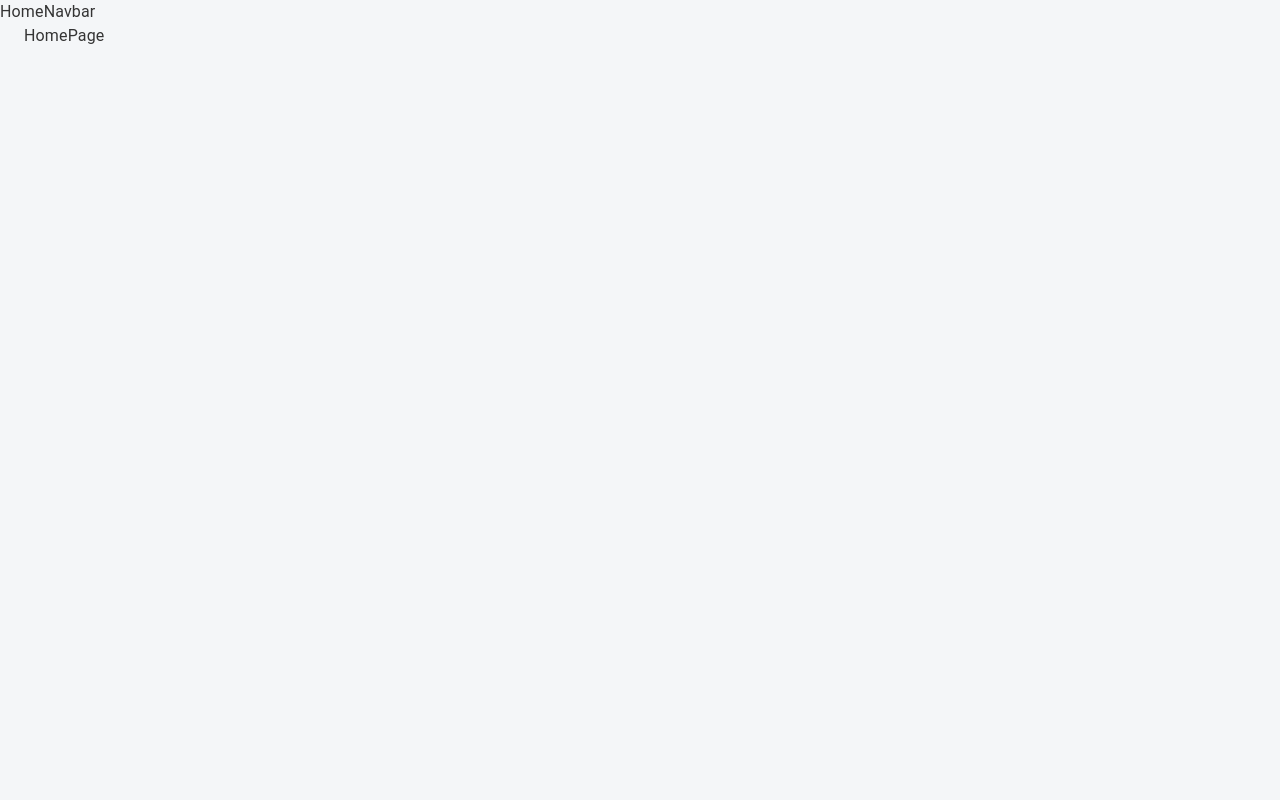
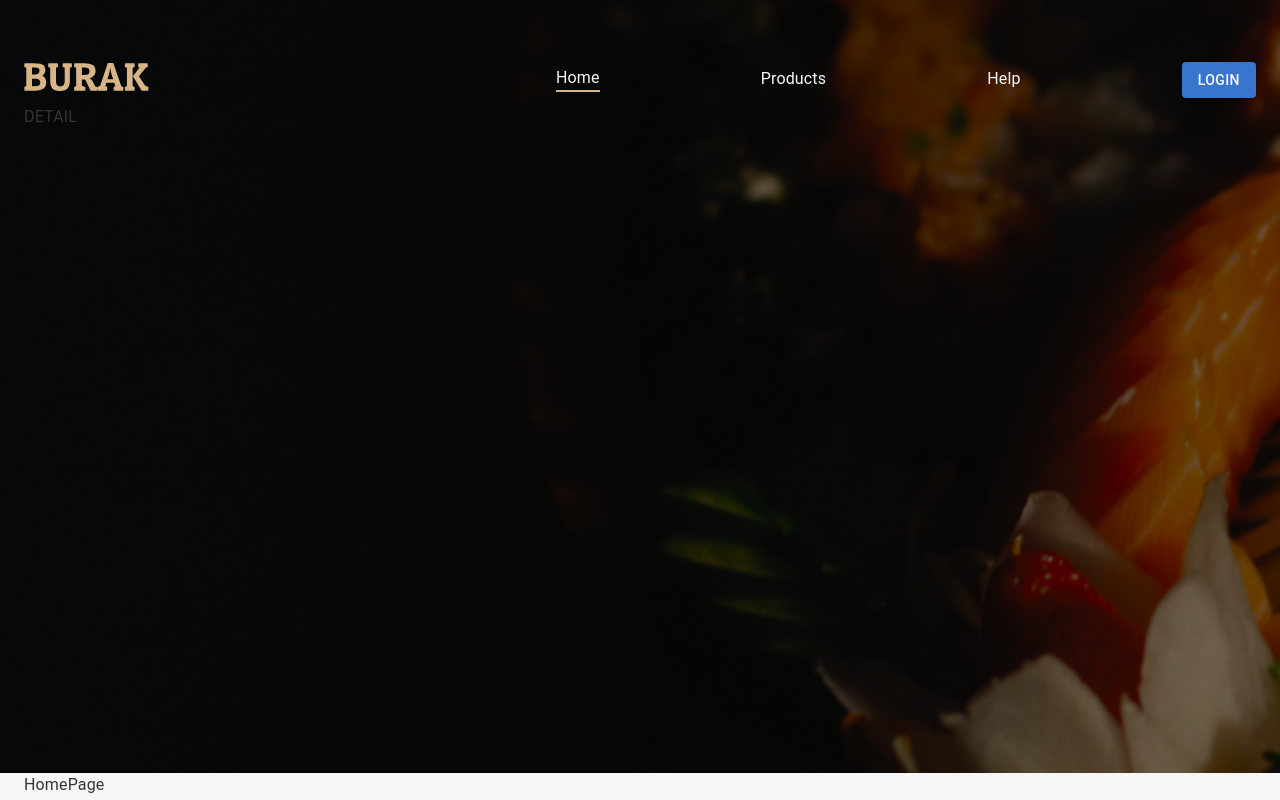
Before and after one commit to mamurdev/burak-react, a React (Create React App) app: page / in a window 1280 px wide. Built offline with nearby package versions, Linux system fonts and the light colour scheme.

Commit message:
feat: add Footer component and implement HomeNavbar with routing and styles

```diff
--- a/src/app/components/footer/index.tsx
+++ b/src/app/components/footer/index.tsx
@@ -0,0 +1,5 @@
+import { Container } from "@mui/material";
+
+export function Footer() {
+  return <Container>Footer</Container>
+}
--- a/src/app/components/header/HomeNavbar.tsx
+++ b/src/app/components/header/HomeNavbar.tsx
@@ -1,3 +1,79 @@
+import { Box, Button, Container, Stack } from "@mui/material";
+import { NavLink } from "react-router-dom";
+import "../../../css/navbar.css";
+
 export function HomeNavbar() {
-  return <div>HomeNavbar</div>
+  const authMember = null;
+
+  return (
+    <div className="home-navbar">
+      <Container sx={{ mt: "55px", height: "642px" }}>
+        <Stack
+          sx={{ height: "50px", justifyContent: "space-between", alignItems: "center" }}
+          direction="row"
+        >
+          <Box>
+            <NavLink to="/">
+              <img
+                style={{ width: "125px", height: "30px" }}
+                src="/icons/burak.svg"
+                alt=""
+              />
+            </NavLink>
+          </Box>
+          <Stack
+            sx={{
+              justifyContent: "space-between",
+              alignItems: "center",
+              minWidth: "700px",
+            }}
+            direction="row"
+          >
+            <Box className={"hover-line"}>
+              <NavLink to="/" activeClassName={"underline"}>
+                Home
+              </NavLink>
+            </Box>
+            <Box className={"hover-line"}>
+              <NavLink to="/products" activeClassName={"underline"}>
+                Products
+              </NavLink>
+            </Box>
+            {authMember ? (
+              <Box className={"hover-line"}>
+                <NavLink to="/orders" activeClassName={"underline"}>
+                  Orders
+                </NavLink>
+              </Box>
+            ) : null}
+            {authMember ? (
+              <Box className={"hover-line"}>
+                <NavLink to="/member-page" activeClassName={"underline"}>
+                  My Page
+                </NavLink>
+              </Box>
+            ) : null}
+            <Box className={"hover-line"}>
+              <NavLink to="/help" activeClassName={"underline"}>
+                Help
+              </NavLink>
+            </Box>
+            {!authMember ? (
+              <Box>
+                <Button
+                  variant="contained"
+                  style={{ background: "#3776CC", color: "#f8f8ff" }}
+                >
+                  Login
+                </Button>
+              </Box>
+            ) : (
+              <img alt="" />
+            )}
+          </Stack>
+        </Stack>
+        <Stack>DETAIL</Stack>
+      </Container>
+    </div>
+  );
 }
--- /dev/null
+++ b/src/css/navbar.css
@@ -0,0 +1,38 @@
+.home-navbar {
+    width: 100%;
+    height: 773px;
+    display: flex;
+    background: url("/public/img/banner.webp");
+    background-size: cover;
+}
+
+.home-navbar a {
+    text-decoration: none;
+}
+
+.home-navbar .hover-line a {
+    color: #f8f8ff;
+    z-index: 100;
+}
+
+.home-navbar .underline {
+    display: block;
+    content: "";
+    border-bottom: solid 2px #d7b686;
+}
+
+.home-navbar .hover-line:after {
+    display: block;
+    content: "";
+    border-bottom: solid 2px #d7b686;
+    transform: scaleX(0);
+    transition: transform 250ms ease-in-out;
+}
+
+.home-navbar .hover-line:hover:after {
+    transform: scaleX(1);
+}
+
+.home-navbar div.hover-line:after {
+    transform-origin: 0% 50%;
+}
```
